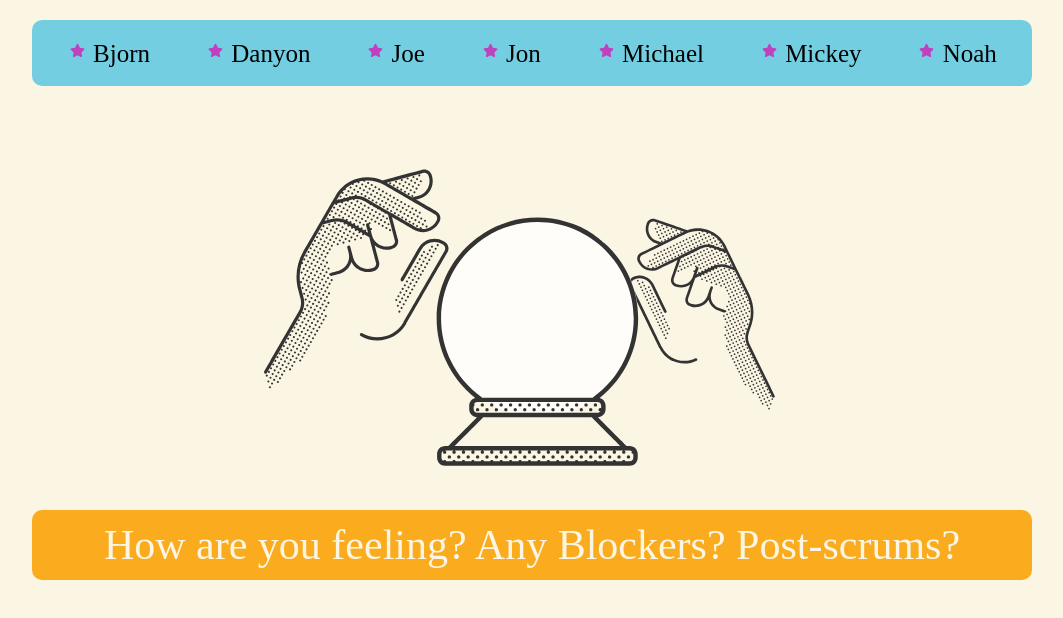
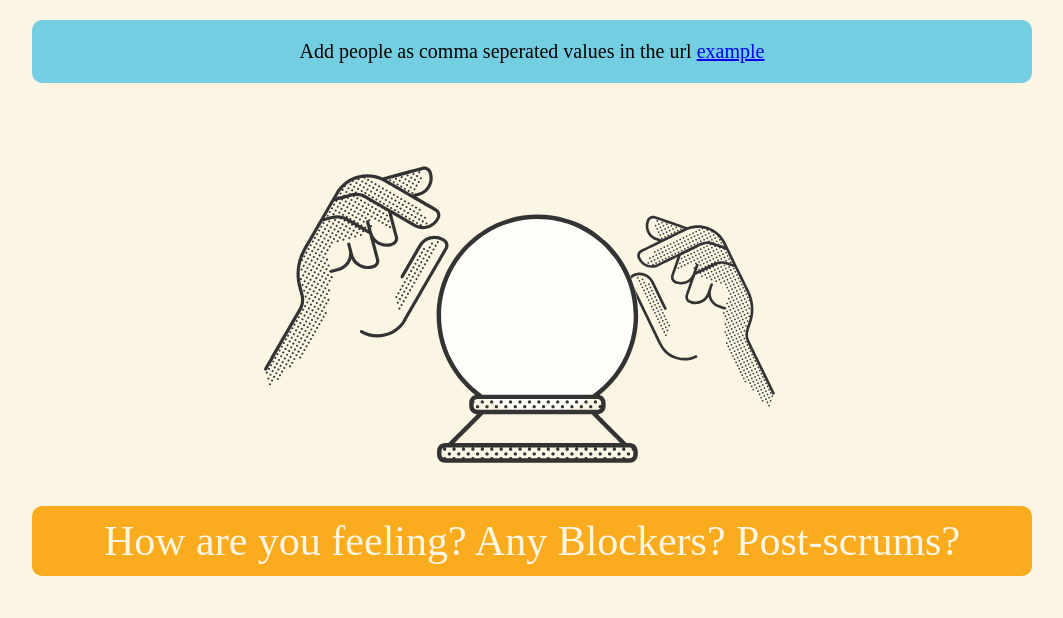
Before and after one commit to bjornmann/you-go-next, a React (Vite) app: page / in a window 1280 px wide. Shown: the top 618 px of the page, without its empty margins (108-1171 px from the left). Built offline with nearby package versions, Linux system fonts and the light colour scheme; a small style sheet from the web is missing.

Commit message:
Update App.tsx

```diff
--- a/src/App.tsx
+++ b/src/App.tsx
@@ -107,10 +107,15 @@ const WinnerDisplay = styled.div`
   right: 0;
   z-index: 3;
   text-align: center;
+  overflow: hidden;
+  text-overflow: ellipsis;
   width: 200px;
   margin: auto;
   color: #2f2f2f;
   font-size: 42px;
+`;
+const ExampleMessage = styled.div`
+  font-size:20px;
 `;
 const marketingParticipants = [
   { name: 'Bjorn', active: true },
@@ -133,7 +138,7 @@ const kopsParticipants = [
   { name: 'Risa', active: true },
 ];
 
-let baseParticipantList = marketingParticipants;
+let baseParticipantList = [{ name: '', active: false }];
 const scrumMessage = 'How are you feeling? Any Blockers? Post-scrums?';
 const IndexPage = () => {
   const [participants, setParticipants] = useState<People[]>(baseParticipantList);
@@ -144,12 +149,30 @@ const IndexPage = () => {
   const animationRef = useRef<Player | null>(null);
 
   useEffect(() => {
-    setParticipants(marketingParticipants);
-    const queryString = window.location.search;
-    if (queryString !== '') {
-      if (queryString.split('=')[1] === 'kops') {
+    const urlSearchParams = new URLSearchParams(window.location.search);
+    const params = Object.fromEntries(urlSearchParams.entries());
+    const teamPreset = params?.team;
+    if (teamPreset !== undefined) {
+      if (teamPreset === 'kops') {
         setParticipants(kopsParticipants);
         baseParticipantList = kopsParticipants;
+      }
+      if (teamPreset === 'mkt') {
+        setParticipants(marketingParticipants);
+        baseParticipantList = marketingParticipants;
+      }
+    }
+    else {
+      if(params?.people) {
+        // parse them into a list
+        const people = params.people;
+        const peopleSet = people.split(",").map((person) => {
+          return { name: person, active: true };
+        });
+        if(peopleSet.length > 0){
+          setParticipants(peopleSet);
+          baseParticipantList = peopleSet;
+        }
       }
     }
   }, []);
@@ -202,7 +225,12 @@ const IndexPage = () => {
   return (
     <Wrapper>
       <PickList>
-        {participants.map((participant) => {
+        {participants.length === 1 && participants[0].name === "" &&
+          <ExampleMessage>
+            Add people as comma seperated values in the url <a href="/?people=My,Myself,I">example</a>
+          </ExampleMessage>
+        }
+        {participants.length > 1 && participants[0].name !== "" && participants.map((participant) => {
           return (<OptionItem key={participant.name}>
             <CheckBox id={`${participant.name}-input`} type="checkbox" checked={participant.active} onChange={handleChange} name="participant_list" value={participant.name} />
             <label htmlFor={`${participant.name}-input`}>{participant.name}</label>
```
